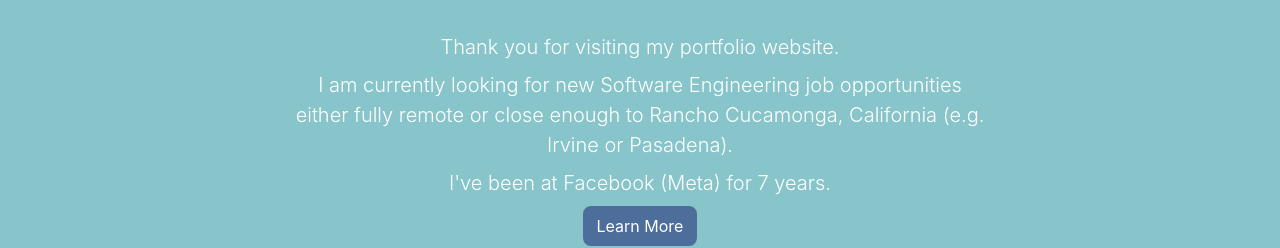
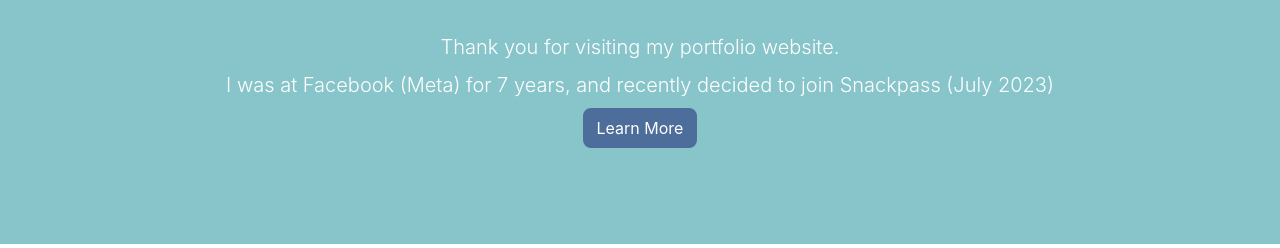
Before and after one commit to kacasey8/kevincasey2, a React (Create React App) app: page / in a window 1280 px wide. Shown: the part 628-876 px from the top of the page. Built offline with nearby package versions, Linux system fonts and the light colour scheme.

Commit message:
add new work status

```diff
--- a/src/components/Experience.js
+++ b/src/components/Experience.js
@@ -133,11 +133,11 @@
                 Work Experience
               </h1>
               <h2 className="mt-3 pt-3" id="meta">
-                Meta (2016-Present)
+                Meta (2016-2023)
               </h2>
-              June 2016 - Present
+              June 2016 - June 2023
               <p>
-                I've been working on Internal Tools at Facebook (Meta) 7 years.
+                I worked on Internal Tools at Facebook (Meta) 7 years.
                 I spent the first 5 years in Mobile Performance (some Android,
                 mostly web full stack), and the last 2 in a web full stack role
                 for Reliability Metrics. I became a Senior Software Engineer
--- a/src/components/HomeContent.js
+++ b/src/components/HomeContent.js
@@ -30,12 +30,7 @@
           style={{ display: "flex", flexDirection: "column", gap: 8 }}
         >
           <div>Thank you for visiting my portfolio website.</div>
-          <div style={{ maxWidth: 700 }}>
-            I am currently looking for new Software Engineering job
-            opportunities either fully remote or close enough to Rancho
-            Cucamonga, California (e.g. Irvine or Pasadena).
-          </div>
-          <div>I've been at Facebook (Meta) for 7 years.</div>
+          <div>I was at Facebook (Meta) for 7 years, and recently decided to join Snackpass (July 2023)</div>
           <Nav.Link href="/experience">
             <button className="btn btn-secondary">Learn More</button>
           </Nav.Link>
```
Also changed, not shown: 1 other file (tests, documents, lock files or other folders).
